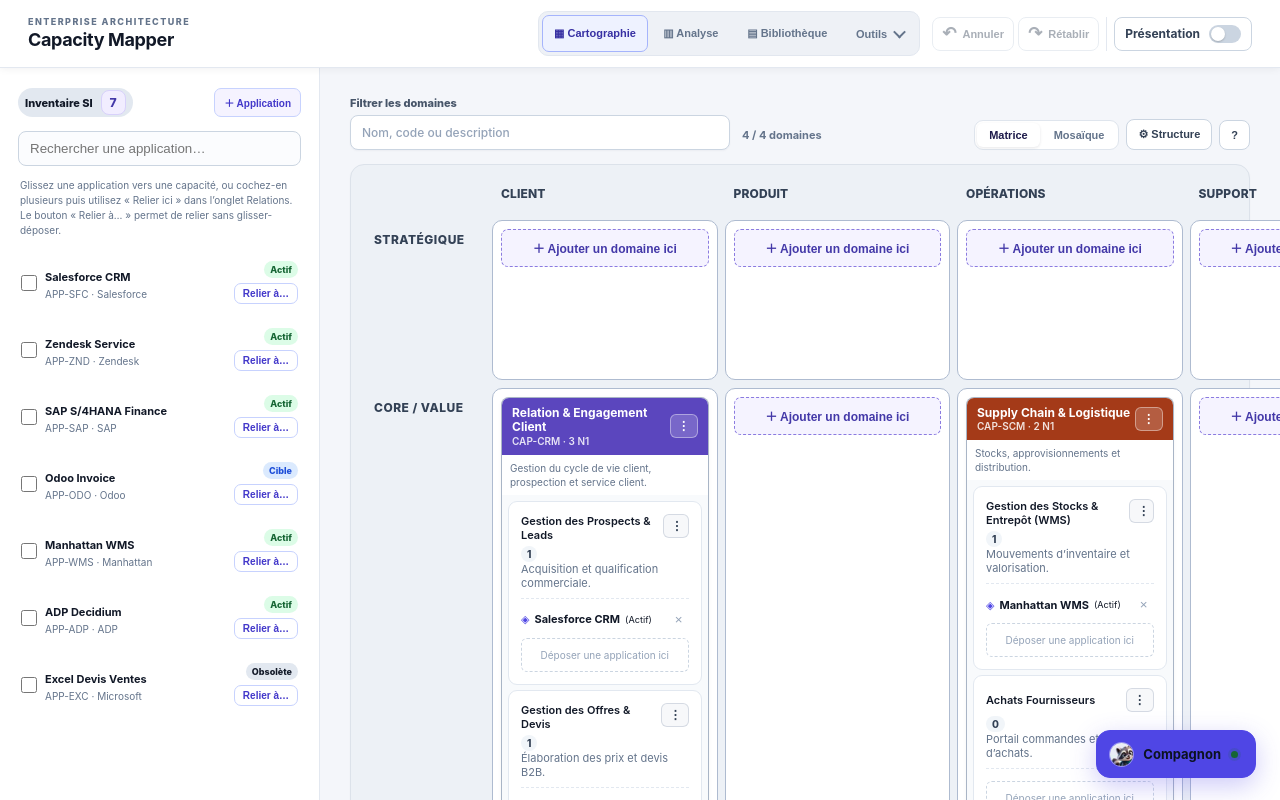
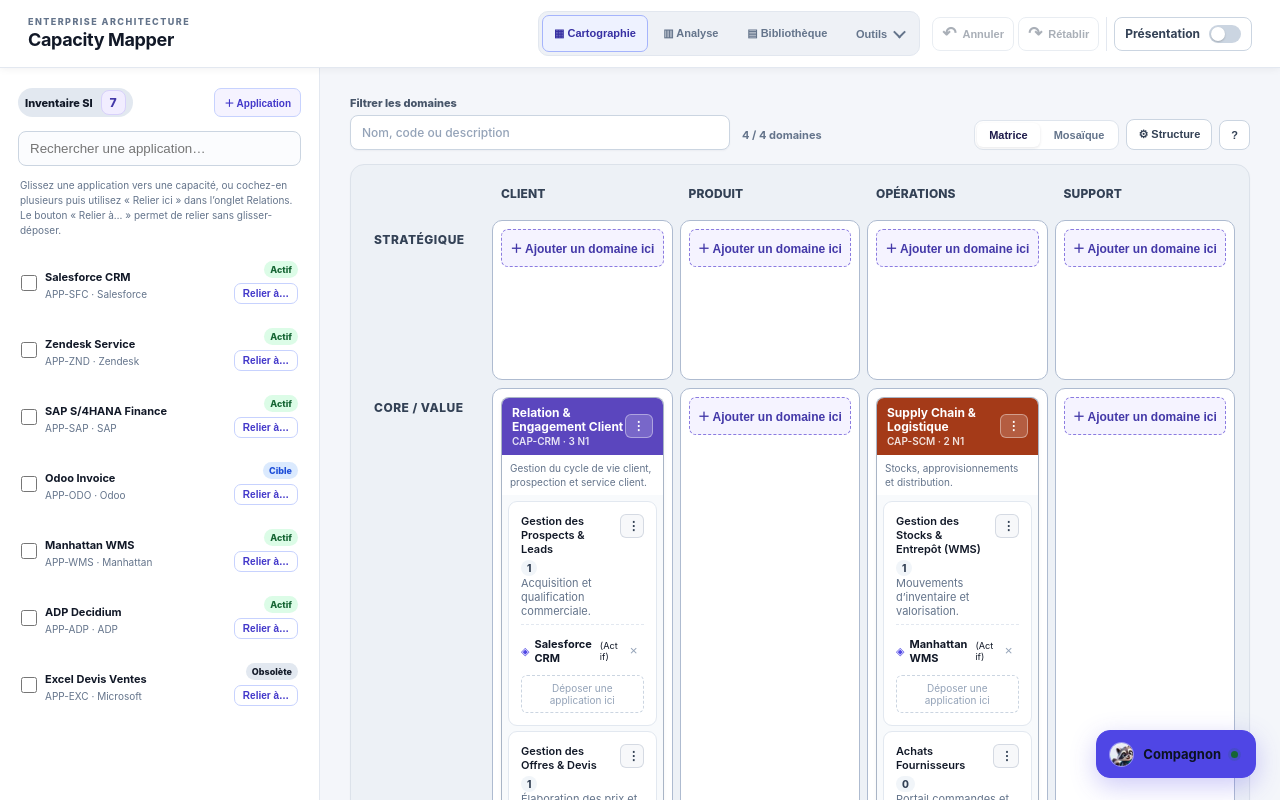
Before and after one commit to Sims07/enterprise-capacity-mapper, a React (Vite) app: page / in a window 1280 px wide. Built offline with nearby package versions, Linux system fonts and the light colour scheme.

Commit message:
style(map): keep matrix and mosaic inside workspace

```diff
--- a/src/styles/base.css
+++ b/src/styles/base.css
@@ -2738,3 +2738,19 @@ body::-webkit-scrollbar,
   .mosaic-resize-controls { right: 4px; bottom: 4px; gap: 3px; }
   .mosaic-resize-controls button { min-height: 28px; padding: 4px 6px; }
 }
+
+
+/* Cartographies larges : les colonnes se partagent la largeur disponible. */
+.map-matrix{width:100%;min-width:0;overflow-x:auto}
+.map-matrix .map-row{width:100%;min-width:0;grid-template-columns:repeat(4,minmax(0,1fr))}
+.map-matrix .map-row.map-head{grid-template-columns:repeat(4,minmax(0,1fr))}
+.map-matrix .map-cell{min-width:0;overflow-wrap:anywhere}
+.map-matrix .domain{min-width:0;max-width:100%}
+.map-matrix .domain-banner-title h3{overflow-wrap:anywhere}
+.workspace.mosaic-workspace{grid-template-columns:minmax(0,1fr)}
+.workspace.mosaic-workspace>aside{display:none}
+.workspace.mosaic-workspace>main{min-width:0}
+.map-mosaic{width:100%;min-width:0;grid-auto-flow:row;grid-auto-columns:minmax(0,1fr)}
+.structure-visibility-option{display:flex;align-items:center;gap:9px;margin:9px 0;color:#334155;font-size:12px;font-weight:650}
+.structure-visibility-option input{width:16px;height:16px;accent-color:#4f46e5}
+@media(max-width:760px){.map-matrix .map-row{gap:4px}.map-matrix .map-cell{padding:5px}.workspace.mosaic-workspace>main{padding:10px}}
```
